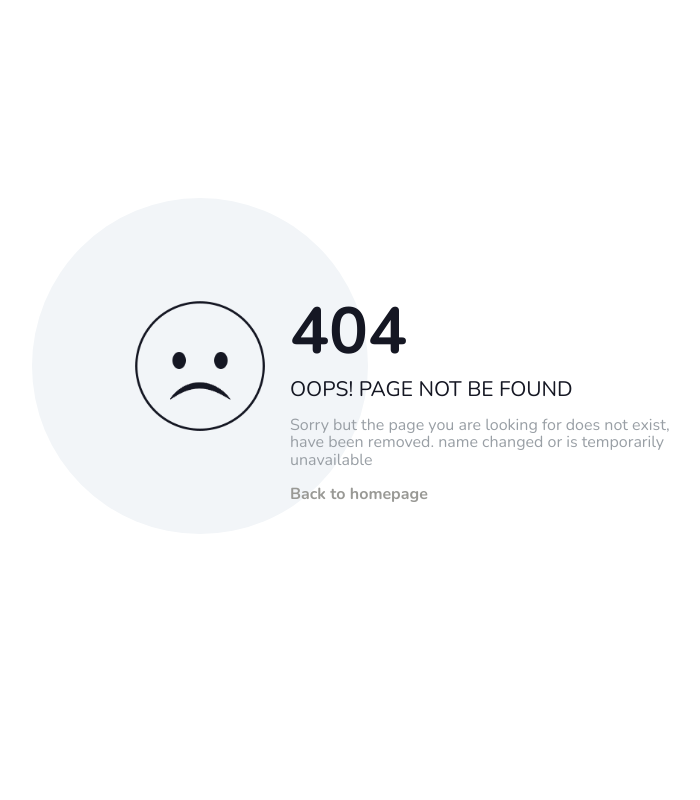
After one commit to anilyanduri/blog, a Python web app: template blog/templates/404.html in a window 1280 px wide. The commit adds this page. Shown: the whole page, without its empty margins (230-930 px from the left). Run offline with Jinja, Linux system fonts and the light colour scheme; the template is opened without the code that fills it, so the values that code supplies are empty; some libraries are stand-ins or nearby versions.

Commit message:
added custom 404 page

```diff
--- /dev/null
+++ b/blog/templates/404.html
@@ -0,0 +1,145 @@
+<!DOCTYPE html>
+<html lang="en">
+
+<head>
+	<meta charset="utf-8">
+	<meta http-equiv="X-UA-Compatible" content="IE=edge">
+	<meta name="viewport" content="width=device-width, initial-scale=1">
+	<!-- The above 3 meta tags *must* come first in the head; any other head content must come *after* these tags -->
+
+	<title>404 HTML Template by Colorlib</title>
+
+	<!-- Google font -->
+	<link href="https://fonts.googleapis.com/css?family=Nunito:400,700" rel="stylesheet">
+
+	<!-- Custom stlylesheet -->
+	<!-- <link type="text/css" rel="stylesheet" href="css/style.css" /> -->
+	<style type="text/css">
+
+		* {
+  -webkit-box-sizing: border-box;
+          box-sizing: border-box;
+}
+
+body {
+  padding: 0;
+  margin: 0;
+}
+
+#notfound {
+  position: relative;
+  height: 100vh;
+}
+
+#notfound .notfound {
+  position: absolute;
+  left: 50%;
+  top: 50%;
+  -webkit-transform: translate(-50%, -50%);
+      -ms-transform: translate(-50%, -50%);
+          transform: translate(-50%, -50%);
+}
+
+.notfound {
+  max-width: 560px;
+  width: 100%;
+  padding-left: 160px;
+  line-height: 1.1;
+}
+
+.notfound .notfound-404 {
+  position: absolute;
+  left: 0;
+  top: 0;
+  display: inline-block;
+  width: 140px;
+  height: 140px;
+  background-image: url('{{url_for("static", filename='images/emoji.png')}}');
+  background-size: cover;
+}
+
+.notfound .notfound-404:before {
+  content: '';
+  position: absolute;
+  width: 100%;
+  height: 100%;
+  -webkit-transform: scale(2.4);
+      -ms-transform: scale(2.4);
+          transform: scale(2.4);
+  border-radius: 50%;
+  background-color: #f2f5f8;
+  z-index: -1;
+}
+
+.notfound h1 {
+  font-family: 'Nunito', sans-serif;
+  font-size: 65px;
+  font-weight: 700;
+  margin-top: 0px;
+  margin-bottom: 10px;
+  color: #151723;
+  text-transform: uppercase;
+}
+
+.notfound h2 {
+  font-family: 'Nunito', sans-serif;
+  font-size: 21px;
+  font-weight: 400;
+  margin: 0;
+  text-transform: uppercase;
+  color: #151723;
+}
+
+.notfound p {
+  font-family: 'Nunito', sans-serif;
+  color: #999fa5;
+  font-weight: 400;
+}
+
+.notfound a {
+  font-family: 'Nunito', sans-serif;
+  display: inline-block;
+  font-weight: 700;
+  border-radius: 40px;
+  text-decoration: none;
+  color: #999995;
+}
+
+@media only screen and (max-width: 767px) {
+  .notfound .notfound-404 {
+    width: 110px;
+    height: 110px;
+  }
+  .notfound {
+    padding-left: 15px;
+    padding-right: 15px;
+    padding-top: 110px;
+  }
+}
+
+	</style>
+
+	<!-- HTML5 shim and Respond.js for IE8 support of HTML5 elements and media queries -->
+	<!-- WARNING: Respond.js doesn't work if you view the page via file:// -->
+	<!--[if lt IE 9]>
+		  <script src="https://oss.maxcdn.com/html5shiv/3.7.3/html5shiv.min.js"></script>
+		  <script src="https://oss.maxcdn.com/respond/1.4.2/respond.min.js"></script>
+		<![endif]-->
+
+</head>
+
+<body>
+
+	<div id="notfound">
+		<div class="notfound">
+			<div class="notfound-404"></div>
+			<h1>404</h1>
+			<h2>Oops! Page Not Be Found</h2>
+			<p>Sorry but the page you are looking for does not exist, have been removed. name changed or is temporarily unavailable</p>
+			<a href="/">Back to homepage</a>
+		</div>
+	</div>
+
+</body><!-- This templates was made by Colorlib (https://colorlib.com) -->
+
+</html>
--- a/blog/templates/about.html
+++ b/blog/templates/about.html
@@ -14,6 +14,7 @@
                                 I'm a software engineer.
                                 A traveler, An avid amateur photographer.
                                 Full time employee at one of Indian's biggest company in it's space.
+                                Proud father to a loving kid.
                             </p>
                             <ul class="ftco-social mt-3">
                                 <li class="ftco-animate"><a target="_blank" href="https://www.linkedin.com/in/anilyanduri/"><span class="icon-linkedin"></span></a></li>
```
Also changed, not shown: blog/__init__.py (+6 -1 lines), blog/static/images/emoji.png (added).
